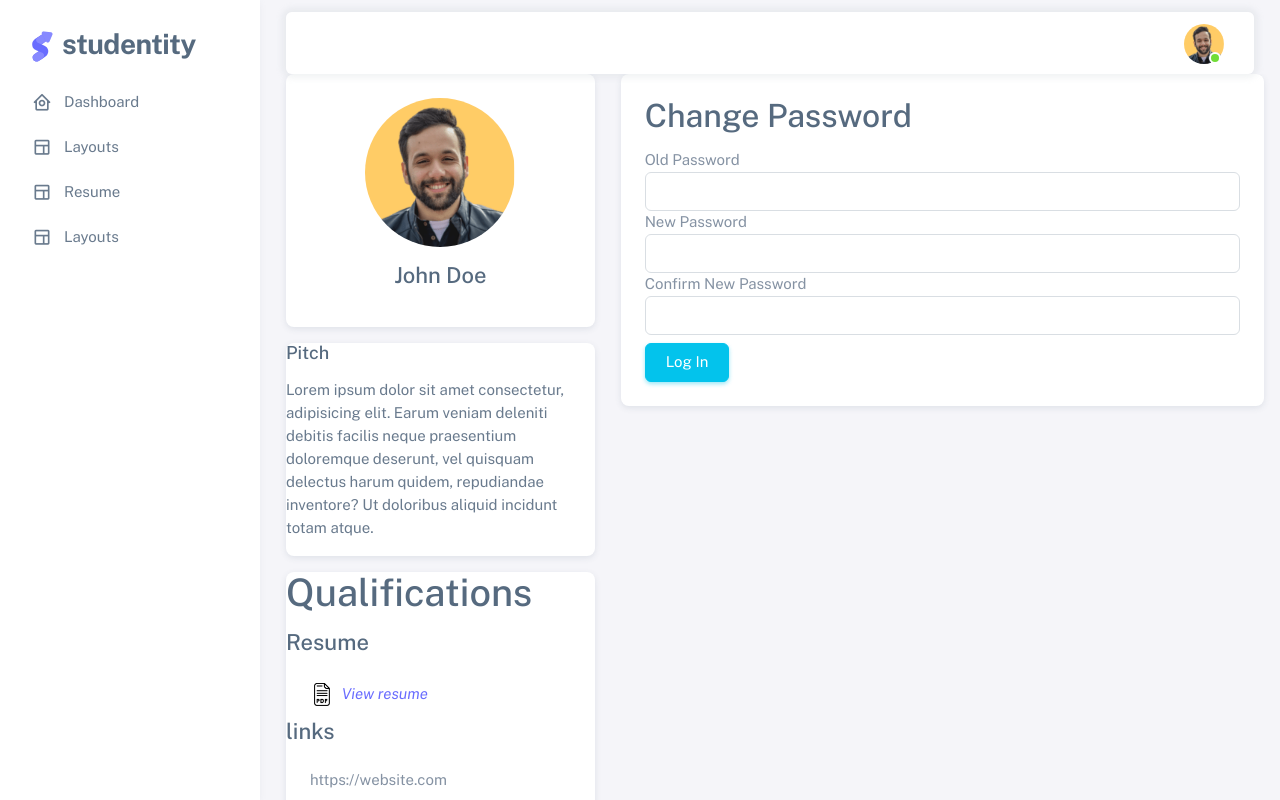
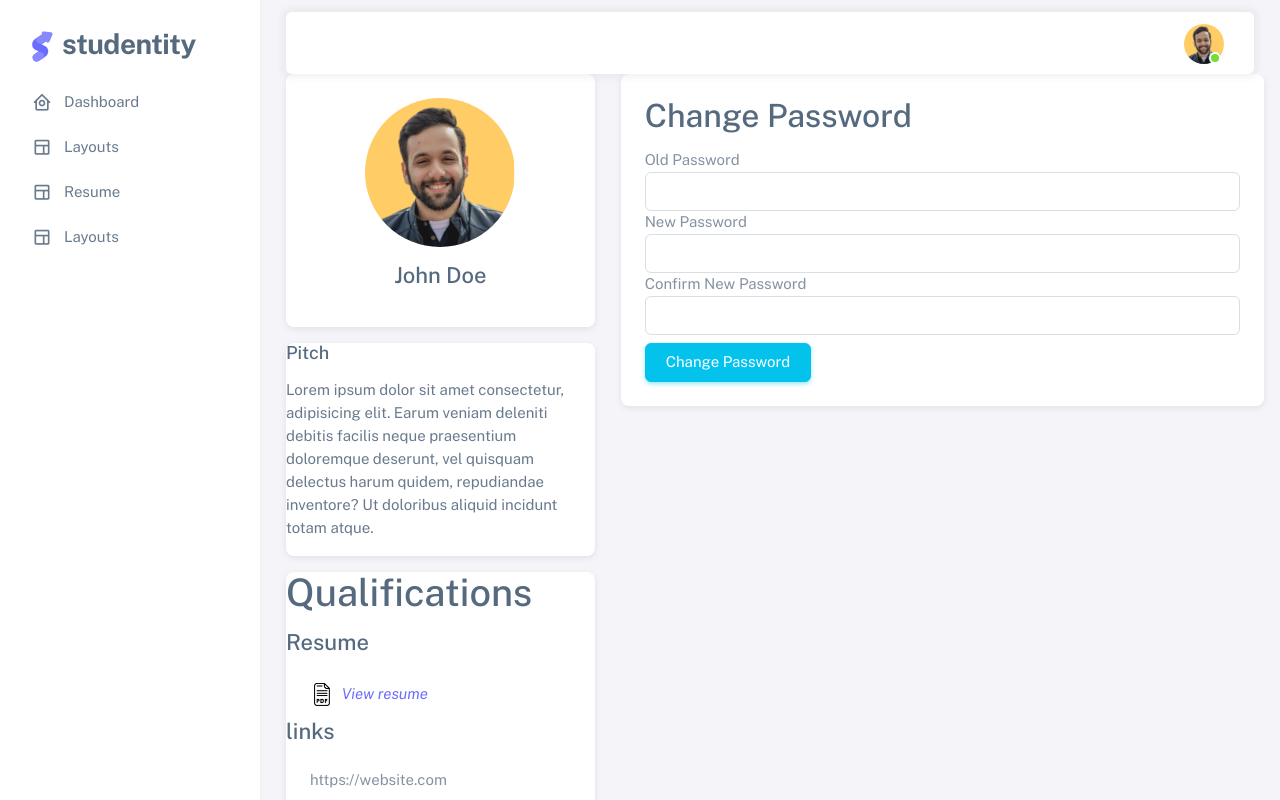
Before and after one commit to Dosu333/studentity-frontend, a React (Create React App) app: page /profile in a window 1280 px wide. Built offline with nearby package versions, Linux system fonts and the light colour scheme.

Commit message:
included pdf icon and demo avatar

```diff
--- a/src/pages/profile/profile.js
+++ b/src/pages/profile/profile.js
@@ -75,7 +75,7 @@ const Profile = () => {
                         <div className="form-group"><label className="text-secondary">Old Password</label><input className="form-control" type="password" required /></div>
                         <div className="form-group"><label className="text-secondary">New Password</label><input className="form-control" type="password" required /></div>
                         <div className="form-group"><label className="text-secondary">Confirm New Password</label><input className="form-control" type="password" required /></div>
-                        <button className="btn btn-info mt-2" type="submit">Log In</button>
+                        <button className="btn btn-info mt-2" type="submit">Change Password</button>
                     </form>
                     </div>
 
```
